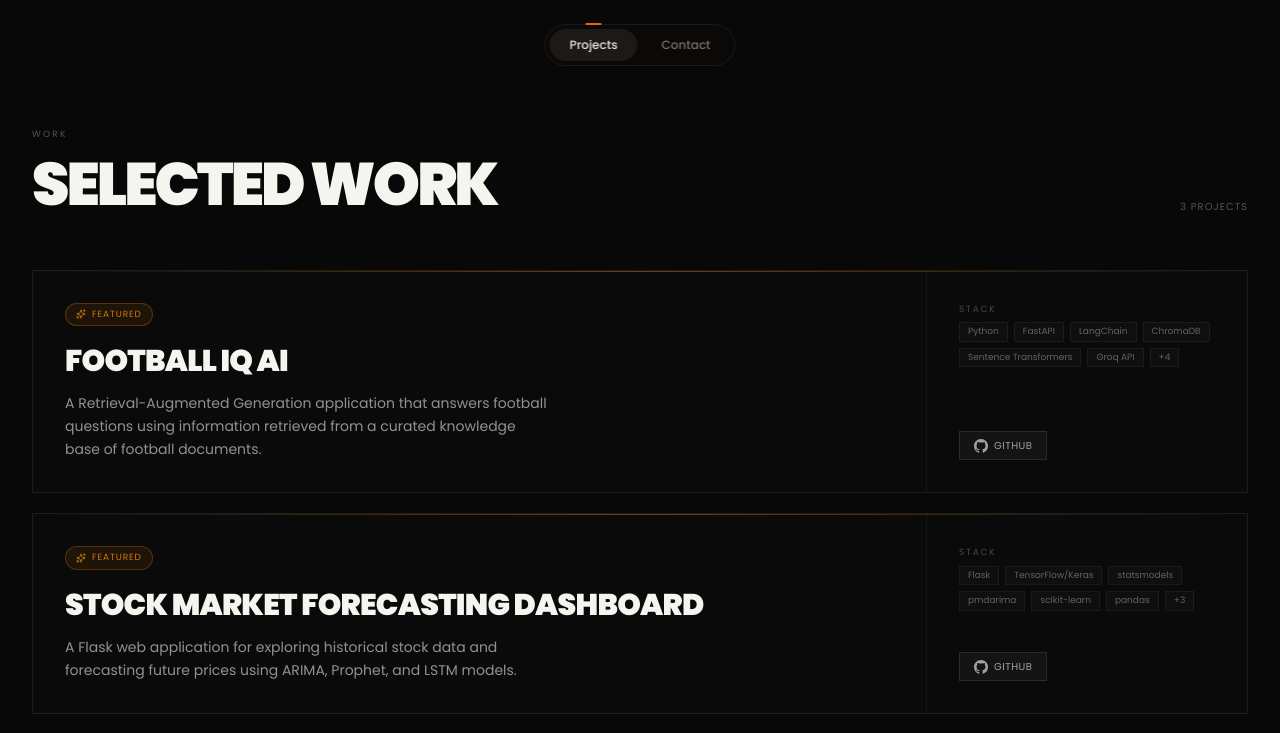
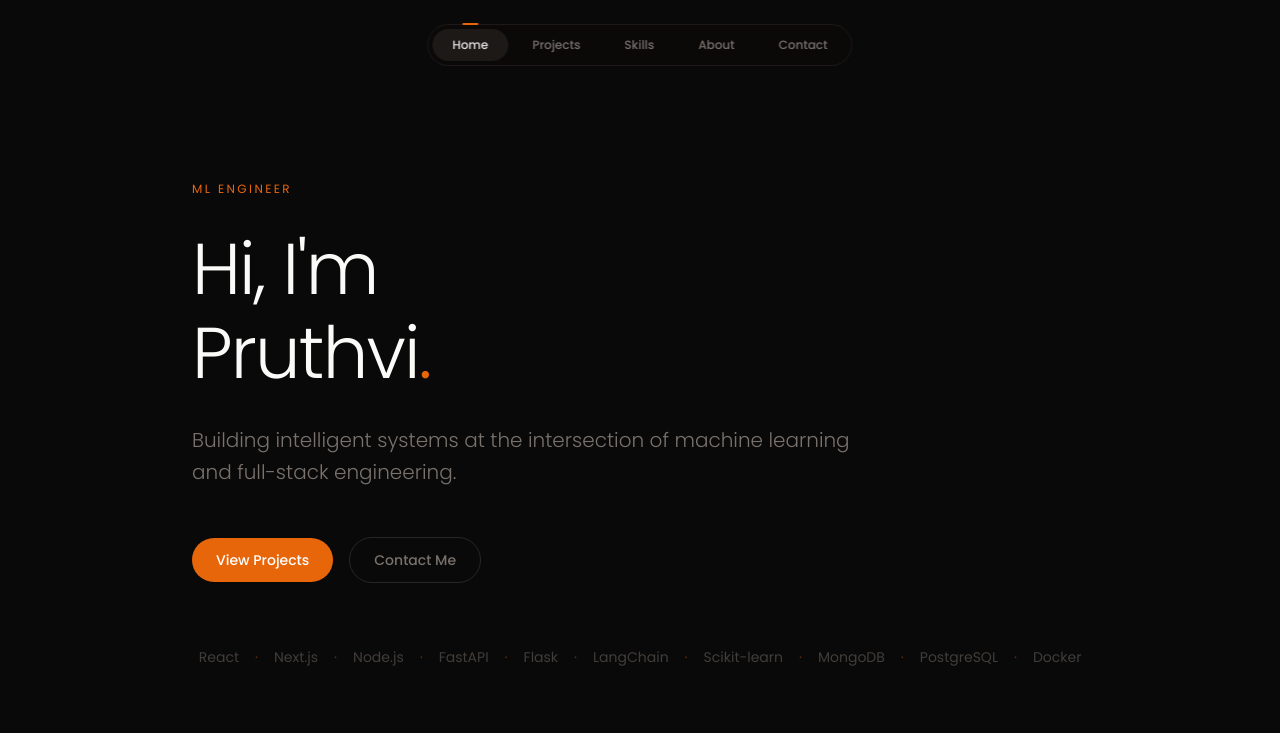
Before and after one commit to pruthvi189/portfolio, a Next.js app: page / in a window 1280 px wide. Shown: the top 733 px of the page. Built offline with nearby package versions, Linux system fonts and the light colour scheme.

Commit message:
revert landing page, hero gets Contact Me button instead of socials

```diff
--- a/src/app/page.tsx
+++ b/src/app/page.tsx
@@ -1,5 +1,8 @@
 import { Navigation } from "@/components/sections/navigation";
+import { Hero } from "@/components/sections/hero";
 import { Projects } from "@/components/sections/projects";
+import { Skills } from "@/components/sections/skills";
+import { About } from "@/components/sections/about";
 import { Contact } from "@/components/sections/contact";
 import { Footer } from "@/components/sections/footer";
 import { IntroSplash } from "@/components/intro-splash";
@@ -10,7 +13,10 @@ export default function Home() {
       <IntroSplash />
       <Navigation />
       <main className="pb-24 sm:pb-0">
+        <Hero />
         <Projects />
+        <Skills />
+        <About />
         <Contact />
       </main>
       <Footer />
--- a/src/components/sections/hero.tsx
+++ b/src/components/sections/hero.tsx
@@ -2,8 +2,6 @@
 
 import { motion, useInView } from "framer-motion";
 import { useRef, useMemo, useEffect, useState } from "react";
-import { FileText } from "lucide-react";
-import { GithubIcon, LinkedinIcon } from "@/components/icons";
 import { site } from "@/data/site";
 import Link from "next/link";
 
@@ -135,33 +133,12 @@ export function Hero() {
             >
               View Projects
             </Link>
-            <a
-              href={site.github}
-              target="_blank"
-              rel="noopener noreferrer"
+            <Link
+              href="#contact"
               className="inline-flex items-center gap-2 border border-border px-6 py-3 rounded-full font-medium text-sm text-muted-foreground hover:text-foreground hover:border-muted-foreground/50 transition-colors duration-200"
             >
-              <GithubIcon className="w-4 h-4" />
-              GitHub
-            </a>
-            <a
-              href={site.linkedin}
-              target="_blank"
-              rel="noopener noreferrer"
-              className="inline-flex items-center gap-2 border border-border px-6 py-3 rounded-full font-medium text-sm text-muted-foreground hover:text-foreground hover:border-muted-foreground/50 transition-colors duration-200"
-            >
-              <LinkedinIcon className="w-4 h-4" />
-              LinkedIn
-            </a>
-            <a
-              href={site.resumeUrl}
-              target="_blank"
-              rel="noopener noreferrer"
-              className="inline-flex items-center gap-2 border border-border px-6 py-3 rounded-full font-medium text-sm text-muted-foreground hover:text-foreground hover:border-muted-foreground/50 transition-colors duration-200"
-            >
-              <FileText size={16} />
-              Resume
-            </a>
+              Contact Me
+            </Link>
           </motion.div>
         </motion.div>
 
--- a/src/components/sections/navigation.tsx
+++ b/src/components/sections/navigation.tsx
@@ -1,10 +1,13 @@
 "use client";
 
-import { Layers, Mail } from "lucide-react";
+import { Home, Layers, Code2, User, Mail } from "lucide-react";
 import { NavBar } from "@/components/navbar";
 
 const navItems = [
+  { name: "Home", url: "#home", icon: Home },
   { name: "Projects", url: "#projects", icon: Layers },
+  { name: "Skills", url: "#skills", icon: Code2 },
+  { name: "About", url: "#about", icon: User },
   { name: "Contact", url: "#contact", icon: Mail },
 ];
 
--- a/src/components/sections/projects.tsx
+++ b/src/components/sections/projects.tsx
@@ -6,7 +6,7 @@ import { projects } from "@/data/projects";
 
 export function Projects() {
   return (
-    <section id="projects" className="scroll-mt-24 relative flex w-full flex-col items-center bg-[#080808] px-4 pt-32 pb-24 sm:px-6 lg:px-8">
+    <section id="projects" className="scroll-mt-24 relative flex w-full flex-col items-center bg-[#080808] px-4 py-24 sm:px-6 lg:px-8">
       <div className="pointer-events-none absolute left-1/2 top-0 -z-10 h-px w-1/2 -translate-x-1/2 bg-gradient-to-r from-transparent via-[#d97706]/20 to-transparent" />
 
       <div className="relative z-10 w-full max-w-7xl">
@@ -37,7 +37,7 @@ export function Projects() {
               initial={{ opacity: 0, y: 40 }}
               whileInView={{ opacity: 1, y: 0 }}
               viewport={{ once: true, margin: "-60px" }}
-              transition={{ duration: 0.6, delay: index * 0.2, ease: [0.21, 0.47, 0.32, 0.98] }}
+              transition={{ duration: 0.6, delay: index * 0.08, ease: [0.21, 0.47, 0.32, 0.98] }}
               className="group relative overflow-hidden rounded-sm border border-white/[0.08] bg-white/[0.008] transition-shadow hover:shadow-[0_24px_64px_rgba(0,0,0,0.7)]"
             >
               <div className="absolute inset-x-0 top-0 h-[1px] bg-gradient-to-r from-transparent via-[#d97706]/50 to-transparent" />
```
